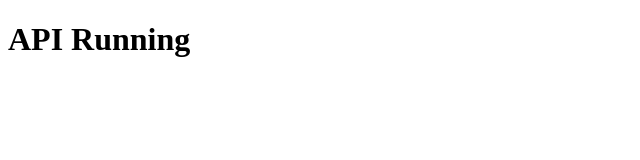
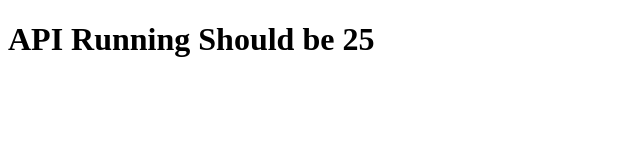
Before and after one commit to jmvrgit/cicddemo, a website: page public/index.html in a window 1280 px wide. Shown: the whole page, without its empty margins (0-640 px from the left). Drawn offline with Linux system fonts and the light colour scheme.

Commit message:
Change 25

```diff
--- a/public/index.html
+++ b/public/index.html
@@ -7,7 +7,7 @@
     <title>SecCam Project</title>
 </head>
 <body>
-    <h1>API Running</h1>
+    <h1>API Running Should be 25</h1>
 </body>
 
 </html>
```
